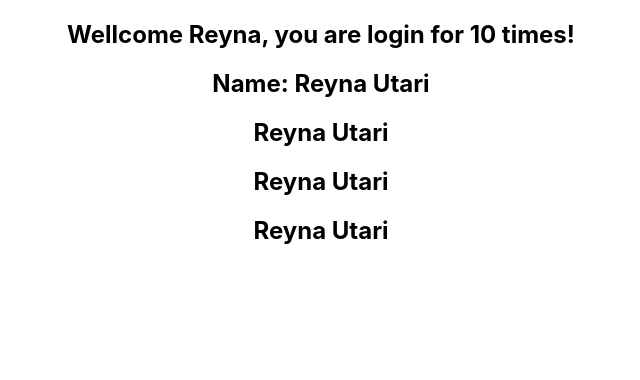
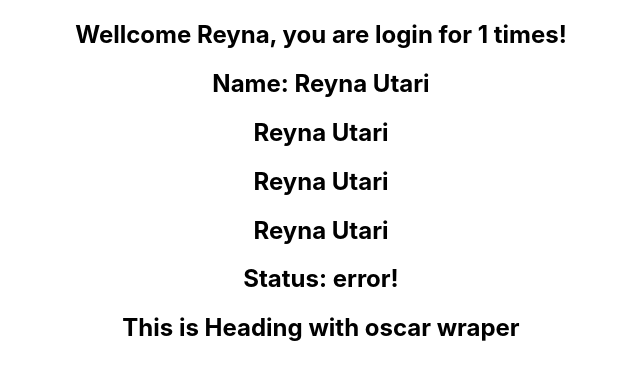
Before and after one commit to sigitariprasetyo/react-typescript, a React (Create React App) app: page / in a window 1280 px wide. Shown: the top 380 px of the page, without its empty margins (319-959 px from the left). Built offline with nearby package versions, Linux system fonts and the light colour scheme.

Commit message:
advanced props

```diff
--- a/src/App.tsx
+++ b/src/App.tsx
@@ -1,7 +1,10 @@
 import './App.css';
 import { Greet } from './components/Greet';
+import { Heading } from './components/Heading';
 import { ListPerson } from './components/ListPerson';
+import { Oscar } from './components/Oscar';
 import { Person } from './components/Person';
+import { Status } from './components/Status';
 
 function App() {
   const person = {
@@ -26,9 +29,13 @@ function App() {
 
   return (
     <div className="App">
-      <Greet name="Reyna" numberCount={10} />
+      <Greet name="Reyna" />
       <Person name={person} />
       <ListPerson persons={listPerson} />
+      <Status status="error" />
+      <Oscar>
+        <Heading>This is Heading with oscar wraper</Heading>
+      </Oscar>
     </div>
   );
 }
--- a/src/components/Greet.tsx
+++ b/src/components/Greet.tsx
@@ -1,11 +1,13 @@
 //Prop with type String
 type GreetProps = {
   name: string
-  numberCount: number
+  numberCount?: number //optional props
+  isLogin?: boolean
 }
 
 export const Greet = (props: GreetProps) => {
+  const { numberCount = 1 } = props //make default value
   return (
-    <h2>Wellcome {props.name}, you are login for {props.numberCount} times!</h2>
+    <h2>Wellcome {props.name}, you are login for {numberCount} times!</h2>
   )
 }
--- /dev/null
+++ b/src/components/Heading.tsx
@@ -0,0 +1,7 @@
+// Props with children string
+type HeadingProps = {
+  children: string
+}
+export const Heading = (props: HeadingProps) => {
+  return <h2>{props.children}</h2>
+}
--- /dev/null
+++ b/src/components/Oscar.tsx
@@ -0,0 +1,7 @@
+// Props with react node
+type OscarProps = {
+  children: React.ReactNode
+}
+export const Oscar = (props: OscarProps) => {
+  return <div>{props.children}</div>
+}
--- /dev/null
+++ b/src/components/Status.tsx
@@ -0,0 +1,18 @@
+// Define value props
+type StatusProps = {
+  status: 'loading' | 'complate' | 'error'
+}
+export const Status = (props: StatusProps) => {
+  let message
+  if (props.status === "loading") {
+    message = "loading..."
+  } else if (props.status === "complate") {
+    message = "fetch is successfuly!"
+  } else if (props.status === "error") {
+    message = "error!"
+  }
+
+  return (
+    <h2>Status: {message}</h2>
+  )
+}
```
